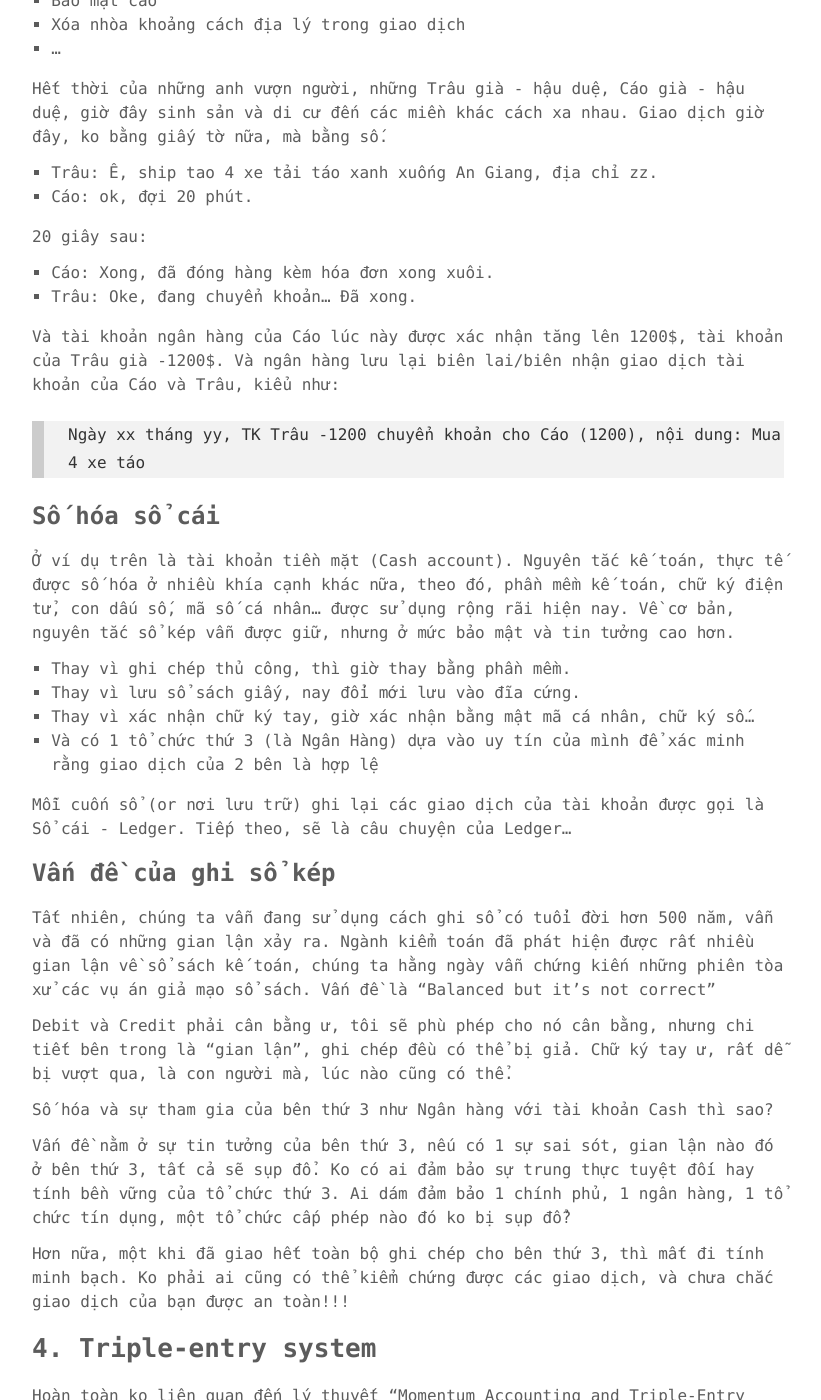
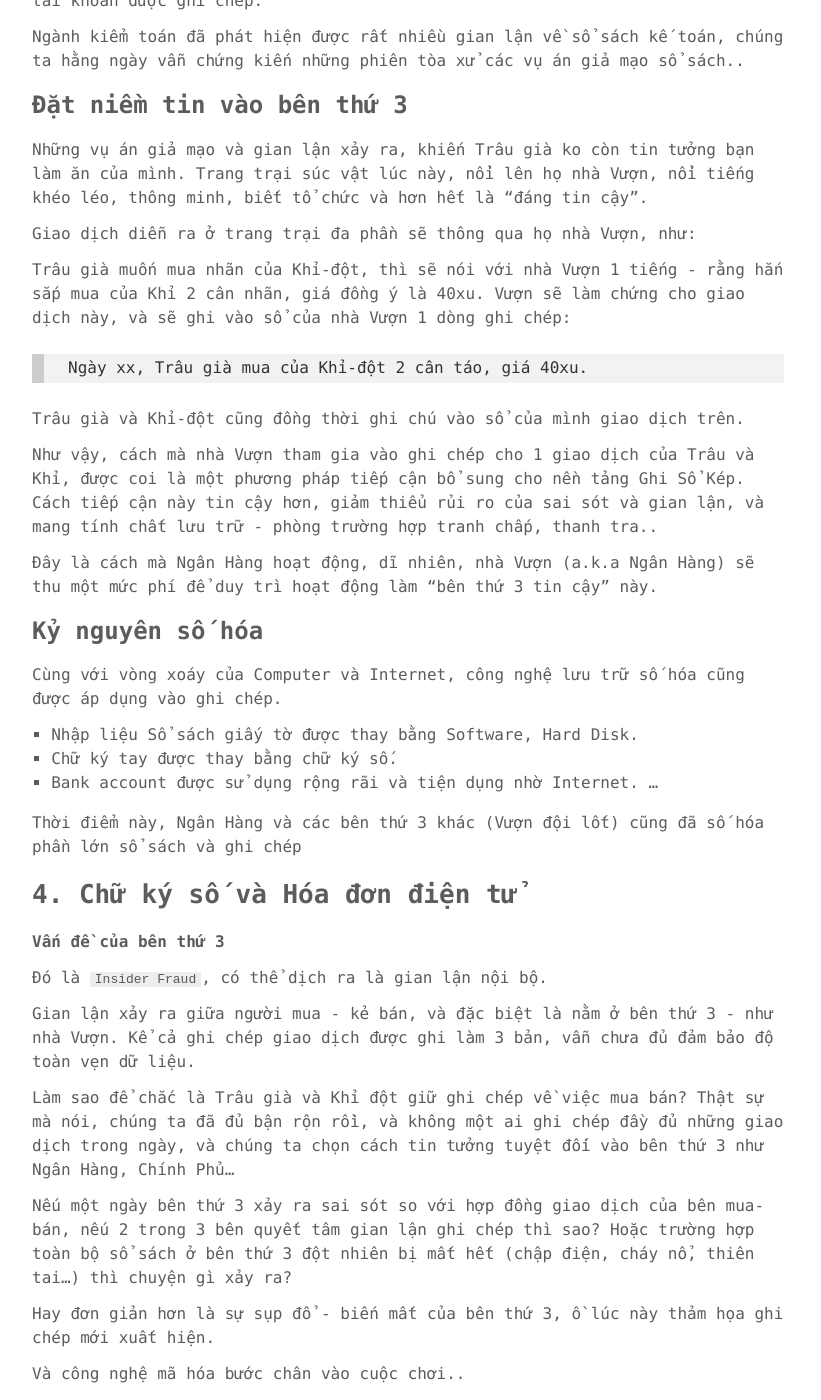
Before and after one commit to phuoc-thanh/phuoc-thanh.github.io, a Jekyll site: the page built from _posts/2018-07-17-road-to-blockchain-intro.md, in a window 1280 px wide and 1400 px high, scrolled down 3072 px. Shown: the whole window, without its empty margins (232-1053 px from the left). Built offline with Jekyll 4.4.1, drawn with Linux system fonts in a browser that asks for light colours; comment, search, counter and statistics services are not loaded; some of the changed text lies outside the part shown.

Commit message:
continue edit first blockchain post:

```diff
--- a/_posts/2018-07-17-road-to-blockchain-intro.md
+++ b/_posts/2018-07-17-road-to-blockchain-intro.md
@@ -51,7 +51,7 @@ Và thế là, "vỏ sò" được phát minh ra, dùng để làm đơn vị qu
 
 Và giao thương cũng từ đó, mà vươn xa. Cọp siberian đem xuống đồng bằng đổi sữa dê đùi ngựa, tôm cua đem lên cao nguyên đổi thịt voi, cafe đổi hồ tiêu, lúa gạo đổi máy bay, v.vv. Và vỏ sò cũng tiến hóa thành tiền đồng, bạc, vàng, ngân phiếu, và tiến tới thành 1 vài con số thập phân trong "tài khoản ngân hàng" - đó là chuyện về sau.
 
-### Cuốn sổ ghi nợ.
+### Cuốn sổ ghi nợ
 
 Khi "tiền" được sử dụng trong giao dịch, mọi mua bán đều cần phải được ghi chép, để tính toán giá cả, và có lẽ cũng là để tiện đòi nợ. Ai đó đã phát minh ra chữ viết và giấy da, và từ "ghi sổ" cũng đồng thời đc đưa vào từ điển. Đại loại là 1 cuốn sổ ghi chép những thứ như:
 
@@ -64,19 +64,17 @@ Khi "tiền" được sử dụng trong giao dịch, mọi mua bán đều cần
 
 ## 2. Hệ thống ghi sổ kép
 
-## Problem
-
-Vấn đề gì xảy ra với hệ thống ghi sổ đơn?
+Vấn đề của ghi sổ đơn là gì?
 
 Khi thương mại vượt xa giới hạn bộ tộc, làng xã, tới quốc gia, vượt đại dương, châu lục... Cuốn sổ đơn kia bộc lộ vấn đề về tính đúng đắn, minh bạch - khi không có 1 căn cứ nào để xác định được việc ghi chép kia là đúng, sẽ dẫn tới các vấn đề về xác định tài sản, giá cả, thuế má, gian lận thương mại...
 
 Hôm nay Cáo bán nợ cho Trâu già chục táo chín, vài hôm sau qua trả nợ thì Cáo bảo "Mày mua 12 trái lận, tao có ghi sổ đây...". Tranh cãi nổ ra và Trâu già húc lòi ruột Cáo, hết đời gian thương. Đó là vấn đề của hệ thống sổ đơn.
 
-## Solution
+***Giải pháp thay thế cho "Ghi sổ đơn"***
 
-Giai đoạn đầu Trung cổ, người Do Thái bắt đầu tiên phong đổi mới ngành kế toán: ghi sổ kép. Và sau đó ở Ý, việc thực thi ghi sổ kép được đem ra làm chuẩn mực trong giao thương.
+Giai đoạn đầu Trung cổ, người Do Thái bắt đầu tiên phong đổi mới ngành kế toán: ghi sổ kép. Và sau đó ở Ý, việc thực thi ghi sổ kép được đem ra làm chuẩn mực trong giao thương (đâu đó ở Thế Kỷ 15).
 
-Về nguyên tắc, nó dựa vào: debit (ghi nợ) và credit (ghi có) vào account (tài khoản) và luôn đảm bảo sự cân bằng của 2 phần này. Đọc thêm về ghi sổ kép: [Link Wiki](https://en.wikipedia.org/wiki/Double-entry_bookkeeping_system)
+Về nguyên tắc, nó là cách ghi dữ liệu debit (ghi nợ) và credit (ghi có) vào account (tài khoản) và luôn đảm bảo sự cân bằng của 2 phần này. Đọc thêm về ghi sổ kép: [Link Wiki](https://en.wikipedia.org/wiki/Double-entry_bookkeeping_system)
 
 Lúc này nhé, Trâu già mua chục trái táo của Cáo, thì:
 
@@ -88,58 +86,64 @@ Như vậy đảm bảo Credit Cáo = Debit Trâu, và nếu cần thiết, ta k
 
 ## 3. Yếu kém của Sổ Kép và các bổ sung
 
+Vấn đề của ghi sổ kép là gì?
+
+Cho tới bây giờ - 2018, chúng ta vẫn đang sử dụng cách ghi sổ có tuổi đời hơn 500 năm, vẫn và đã có những gian lận xảy ra.
+
+Vấn đề là "Balanced but it's not correct"
+
+Debit và Credit phải cân bằng ư? No-problem, và từ đó xuất hiện những thiên tài, địa tài hay đại hiệp ẩn danh phù phép sự cân bằng này bằng cách cố tình ghi chép sai, khai khống hóa đơn, mua chuộc, giả mạo chữ ký v.v... và những sai sót này được tính toán rất tỉ mỉ, công phu, đảm bảo "Totally Balanced" cho các tài khoản được ghi chép.
+
+Ngành kiểm toán đã phát hiện được rất nhiều gian lận về sổ sách kế toán, chúng ta hằng ngày vẫn chứng kiến những phiên tòa xử các vụ án giả mạo sổ sách..
+
+### Đặt niềm tin vào bên thứ 3
+
+Những vụ án giả mạo và gian lận xảy ra, khiến Trâu già ko còn tin tưởng bạn làm ăn của mình. Trang trại súc vật lúc này, nổi lên họ nhà Vượn, nổi tiếng khéo léo, thông minh, biết tổ chức và hơn hết là "đáng tin cậy".
+
+Giao dịch diễn ra ở trang trại đa phần sẽ thông qua họ nhà Vượn, như:
+
+Trâu già muốn mua nhãn của Khỉ-đột, thì sẽ nói với nhà Vượn 1 tiếng -  rằng hắn sắp mua của Khỉ 2 cân nhãn, giá đồng ý là 40xu. Vượn sẽ làm chứng cho giao dịch này, và sẽ ghi vào sổ của nhà Vượn 1 dòng ghi chép:
+
+> Ngày xx, Trâu già mua của Khỉ-đột 2 cân táo, giá 40xu.
+
+Trâu già và Khỉ-đột cũng đồng thời ghi chú vào sổ của mình giao dịch trên.
+
+Như vậy, cách mà nhà Vượn tham gia vào ghi chép cho 1 giao dịch của Trâu và Khỉ, được coi là một phương pháp tiếp cận bổ sung cho nền tảng Ghi Sổ Kép. Cách tiếp cận này tin cậy hơn, giảm thiểu rủi ro của sai sót và gian lận, và mang tính chất lưu trữ - phòng trường hợp tranh chấp, thanh tra..
+
+Đây là cách mà Ngân Hàng hoạt động, dĩ nhiên, nhà Vượn (a.k.a Ngân Hàng) sẽ thu một mức phí để duy trì hoạt động làm "bên thứ 3 tin cậy" này.
+
 ### Kỷ nguyên số hóa
 
-Computers và Internet đã bước vào hệ thống thương mại, ngân hàng cực kỳ mạnh mẽ, và đem đến rất nhiều lợi ích lớn lao, như:
+Cùng với vòng xoáy của Computer và Internet, công nghệ lưu trữ số hóa cũng được áp dụng vào ghi chép.
 
-+ Năng lực tính toán vượt trội cả về độ chính xác và tốc độ
-+ Khả năng lưu trữ vô tận
-+ Bảo mật cao
-+ Xóa nhòa khoảng cách địa lý trong giao dịch
-+ ...
++ Nhập liệu Sổ sách giấy tờ được thay bằng Software, Hard Disk.
++ Chữ ký tay được thay bằng chữ ký số.
++ Bank account được sử dụng rộng rãi và tiện dụng nhờ Internet.
+...
 
-Hết thời của những anh vượn người, những Trâu già - hậu duệ, Cáo già - hậu duệ, giờ đây sinh sản và di cư đến các miền khác cách xa nhau. Giao dịch giờ đây, ko bằng giấy tờ nữa, mà bằng số.
+Thời điểm này, Ngân Hàng và các bên thứ 3 khác (Vượn đội lốt) cũng đã số hóa phần lớn sổ sách và ghi chép
 
-- Trâu: Ê, ship tao 4 xe tải táo xanh xuống An Giang, địa chỉ zz.
-- Cáo: ok, đợi 20 phút.
+## 4. Chữ ký số và Hóa đơn điện tử
 
-20 giây sau:
+**Vấn đề của bên thứ 3**
 
-- Cáo: Xong, đã đóng hàng kèm hóa đơn xong xuôi.
-- Trâu: Oke, đang chuyển khoản... Đã xong.
+Đó là `Insider Fraud`, có thể dịch ra là gian lận nội bộ.
 
-Và tài khoản ngân hàng của Cáo lúc này được xác nhận tăng lên 1200$, tài khoản của Trâu già -1200$. Và ngân hàng lưu lại biên lai/biên nhận giao dịch tài khoản của Cáo và Trâu, kiểu như:
+Gian lận xảy ra giữa người mua - kẻ bán, và đặc biệt là nằm ở bên thứ 3 - như nhà Vượn. Kể cả ghi chép giao dịch được ghi làm 3 bản, vẫn chưa đủ đảm bảo độ toàn vẹn dữ liệu.
 
-> Ngày xx tháng yy, TK Trâu -1200 chuyển khoản cho Cáo (1200), nội dung: Mua 4 xe táo
+Làm sao để chắc là Trâu già và Khỉ đột giữ ghi chép về việc mua bán? Thật sự mà nói, chúng ta đã đủ bận rộn rồi, và không một ai ghi chép đầy đủ những giao dịch trong ngày, và chúng ta chọn cách tin tưởng tuyệt đối vào bên thứ 3 như Ngân Hàng, Chính Phủ...
 
-### Số hóa sổ cái
+Nếu một ngày bên thứ 3 xảy ra sai sót so với hợp đồng giao dịch của bên mua-bán, nếu 2 trong 3 bên quyết tâm gian lận ghi chép thì sao? Hoặc trường hợp toàn bộ sổ sách ở bên thứ 3 đột nhiên bị mất hết (chập điện, cháy nổ, thiên tai...) thì chuyện gì xảy ra?
 
- Ở ví dụ trên là tài khoản tiền mặt (Cash account). Nguyên tắc kế toán, thực tế được số hóa ở nhiều khía cạnh khác nữa, theo đó, phần mềm kế toán, chữ ký điện tử, con dấu số, mã số cá nhân... được sử dụng rộng rãi hiện nay. Về cơ bản, nguyên tắc sổ kép vẫn được giữ, nhưng ở mức bảo mật và tin tưởng cao hơn.
+Hay đơn giản hơn là sự sụp đổ - biến mất của bên thứ 3, ồ lúc này thảm họa ghi chép mới xuất hiện.
 
-+ Thay vì ghi chép thủ công, thì giờ thay bằng phần mềm.
-+ Thay vì lưu sổ sách giấy, nay đổi mới lưu vào đĩa cứng.
-+ Thay vì xác nhận chữ ký tay, giờ xác nhận bằng mật mã cá nhân, chữ ký số...
-+ Và có 1 tổ chức thứ 3 (là Ngân Hàng) dựa vào uy tín của mình để xác minh rằng giao dịch của 2 bên là hợp lệ
+Và công nghệ mã hóa bước chân vào cuộc chơi..
 
-Mỗi cuốn sổ (or nơi lưu trữ) ghi lại các giao dịch của tài khoản được gọi là Sổ cái - Ledger. Tiếp theo, sẽ là câu chuyện của Ledger...
+### Triple entry accounting
 
-### Vấn đề của ghi sổ kép
+Hoàn toàn ko liên quan đến lý thuyết "Momentum Accounting and Triple-Entry Bookkeeping" của giáo sư Yuji Ijiri, Nguyên lý kế toán mới của giáo sư là về dự đoán đà tăng trưởng. Tôi đang nhắc đến 1 paper của Ian Grigg xuất bản năm 2005.
 
-Tất nhiên, chúng ta vẫn đang sử dụng cách ghi sổ có tuổi đời hơn 500 năm, vẫn và đã có những gian lận xảy ra. Ngành kiểm toán đã phát hiện được rất nhiều gian lận về sổ sách kế toán, chúng ta hằng ngày vẫn chứng kiến những phiên tòa xử các vụ án giả mạo sổ sách. Vấn đề là "Balanced but it's not correct"
-
-Debit và Credit phải cân bằng ư, tôi sẽ phù phép cho nó cân bằng, nhưng chi tiết bên trong là "gian lận", ghi chép đều có thể bị giả. Chữ ký tay ư, rất dễ bị vượt qua, là con người mà, lúc nào cũng có thể.
-
-Số hóa và sự tham gia của bên thứ 3 như Ngân hàng với tài khoản Cash thì sao?
-
-Vấn đề nằm ở sự tin tưởng của bên thứ 3, nếu có 1 sự sai sót, gian lận nào đó ở bên thứ 3, tất cả sẽ sụp đổ. Ko có ai đảm bảo sự trung thực tuyệt đối hay tính bền vững của tổ chức thứ 3. Ai dám đảm bảo 1 chính phủ, 1 ngân hàng, 1 tổ chức tín dụng, một tổ chức cấp phép nào đó ko bị sụp đổ?
-
- Hơn nữa, một khi đã giao hết toàn bộ ghi chép cho bên thứ 3, thì mất đi tính minh bạch. Ko phải ai cũng có thể kiểm chứng được các giao dịch, và chưa chắc giao dịch của bạn được an toàn!!!
-
-## 4. Triple-entry system
-
-Hoàn toàn ko liên quan đến lý thuyết "Momentum Accounting and Triple-Entry Bookkeeping" của giáo sư Yuji Ijiri, Nguyên lý kế toán mới của giáo sư là về dự đoán đà tăng trưởng.
-
-Đoạn này các bạn có thể đọc thêm ở [đây](https://nakamotoinstitute.org/triple-entry-accounting)
+Bài viết gốc ở [đây](https://nakamotoinstitute.org/triple-entry-accounting)
 
 Nếu có một cách ghi sổ mà mọi người đều có thể xem được giao dịch ghi trong sổ cái (Ledger)?
 
```
Also changed, not shown: other parts of _posts/2018-07-17-road-to-blockchain-intro.md (+1 -0 lines).
